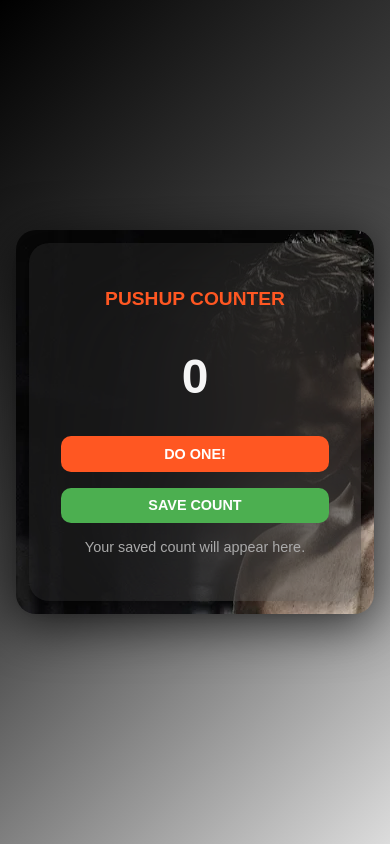
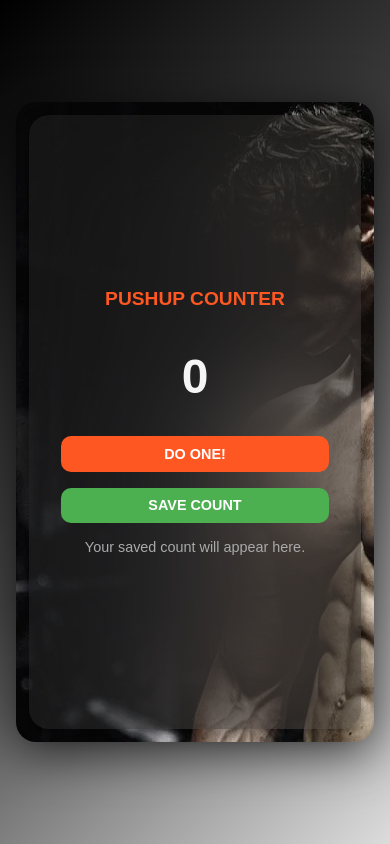
Before and after one commit to abythomas300/Push-Count, a plain HTML site: page index.html in a window 390 px wide. Drawn offline with Linux system fonts and the light colour scheme.

Commit message:
fix: prevent image from getting cropped on mobile devices

```diff
--- a/style.css
+++ b/style.css
@@ -51,7 +51,10 @@ body {
     width: 100%;
     background: rgba(58, 58, 58, 0.3); /* semi-transparent */
     border-radius: 20px;
-    padding: 2rem;
+    padding-top: 10rem;
+    padding-bottom: 10rem;
+    padding-left: 2rem;
+    padding-right: 2rem;
     text-align: center;
     backdrop-filter: blur(60px); /* frosted glass effect */
     box-shadow: 0 5px 15px rgba(0, 0, 0, 0.4);
```
